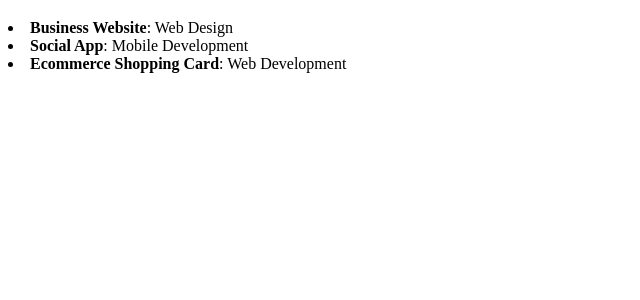
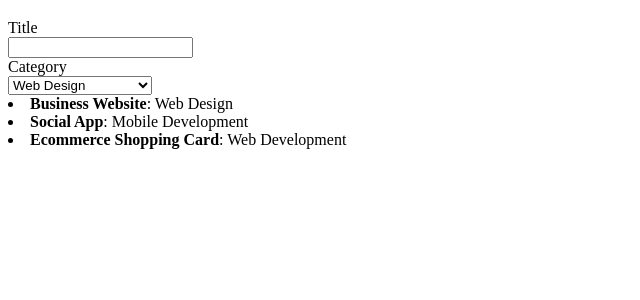
Before and after one commit to falondarville/reactCreateBuild, a React (Create React App) app: page / in a window 1280 px wide. Shown: the top 300 px of the page, without its empty margins (0-640 px from the left). Built offline with nearby package versions, Linux system fonts and the light colour scheme.

Commit message:
create dynamic form with categories

```diff
--- a/src/Components/AddProject.js
+++ b/src/Components/AddProject.js
@@ -4,10 +4,32 @@
 // we use map in the following because we are iterating through an array
 // add a key to the ProjectItems of you will get an error
 class AddProject extends Component {
+  static defaultProps = {
+    categories: ["Web Design", "Web Development", "Mobile Development"]
+  };
   render() {
+    let categoryOptions = this.props.categories.map(category => {
+      return (
+        <option key={category} value="category">
+          {category}
+        </option>
+      );
+    });
     return (
       <div>
         <h3 Add Project />
+        <form>
+          <div>
+            <label>Title</label>
+            <br />
+            <input type="text" ref="title" />
+          </div>
+          <div>
+            <label>Category</label>
+            <br />
+            <select ref="category">{categoryOptions}</select>
+          </div>
+        </form>
       </div>
     );
   }
```
